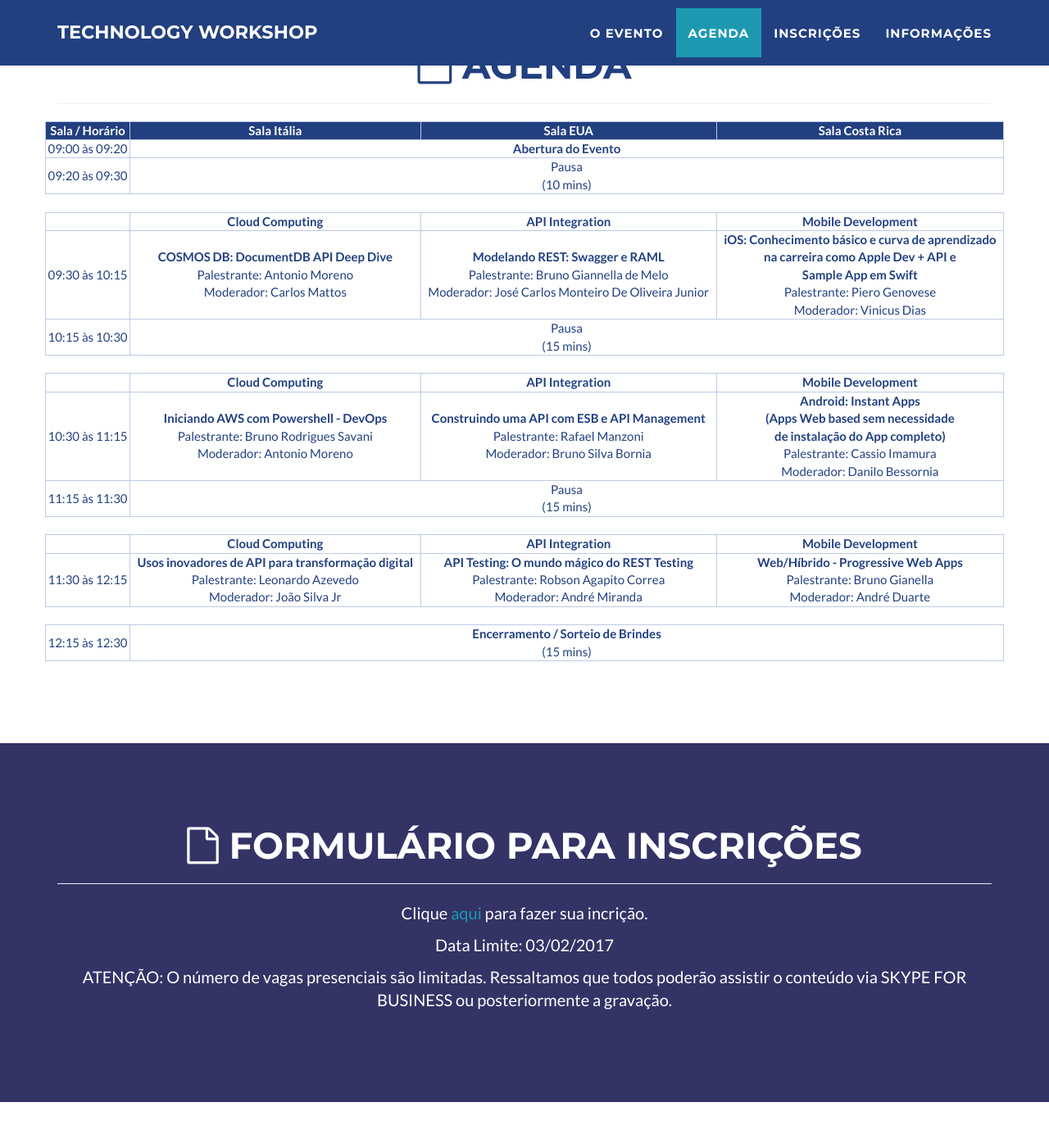
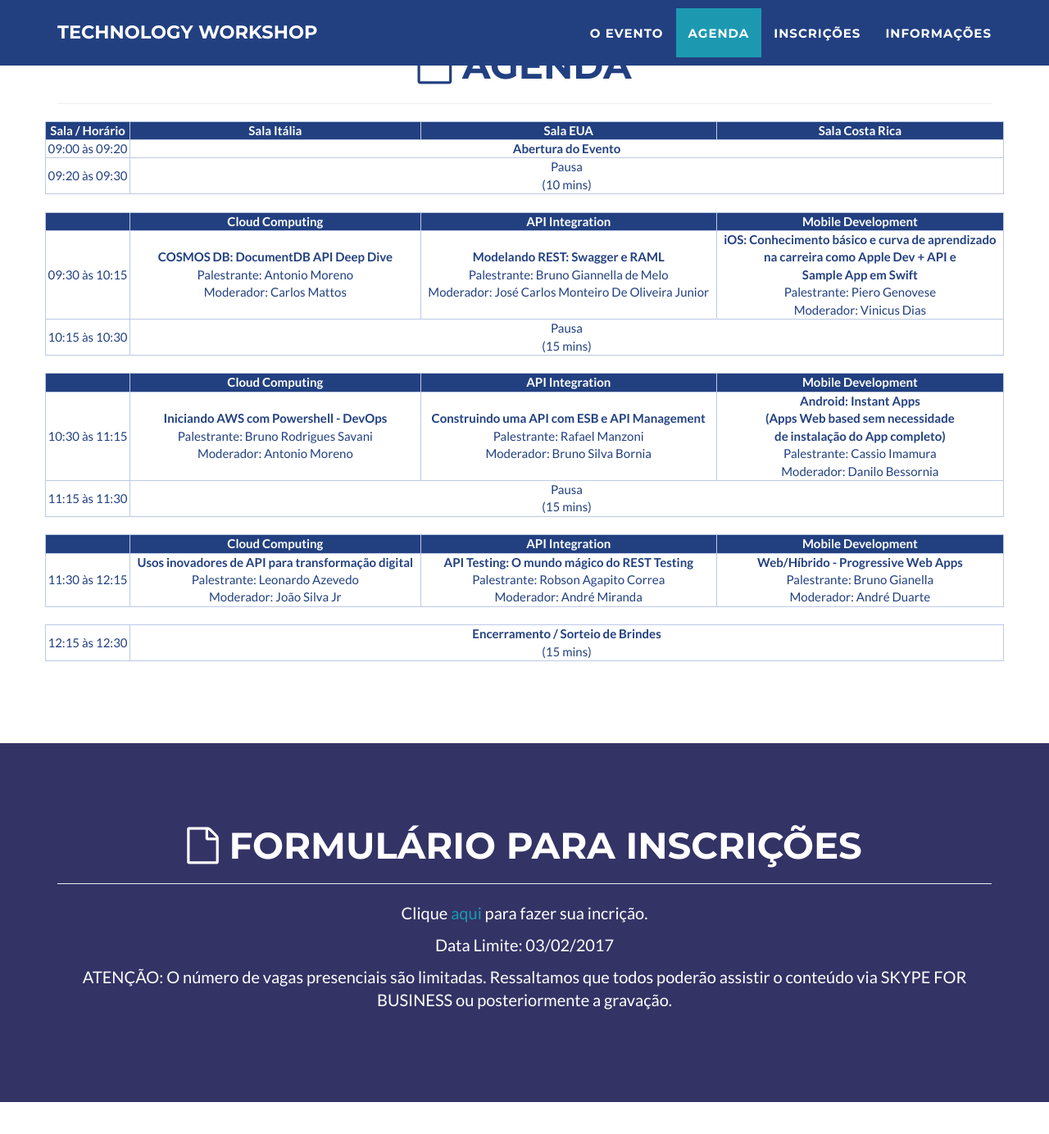
Before and after one commit to gft-technical-practices/2017-workshop-2, a Jekyll site: the page built from index.html, in a window 1280 px wide and 1400 px high, scrolled down 1387 px. Shown: the top 1384 px of the window at 82% size. Built offline with Jekyll 4.4.1, drawn with Linux system fonts in a browser that asks for light colours.

Commit message:
Update main.css

```diff
--- a/_includes/css/main.css
+++ b/_includes/css/main.css
@@ -508,7 +508,7 @@ border-width: 0px;
 }
 
 /* Custom table css*/
-.custom-header th{
+.custom-header{
     color: #fff;
     background: #224080;
 }
```
